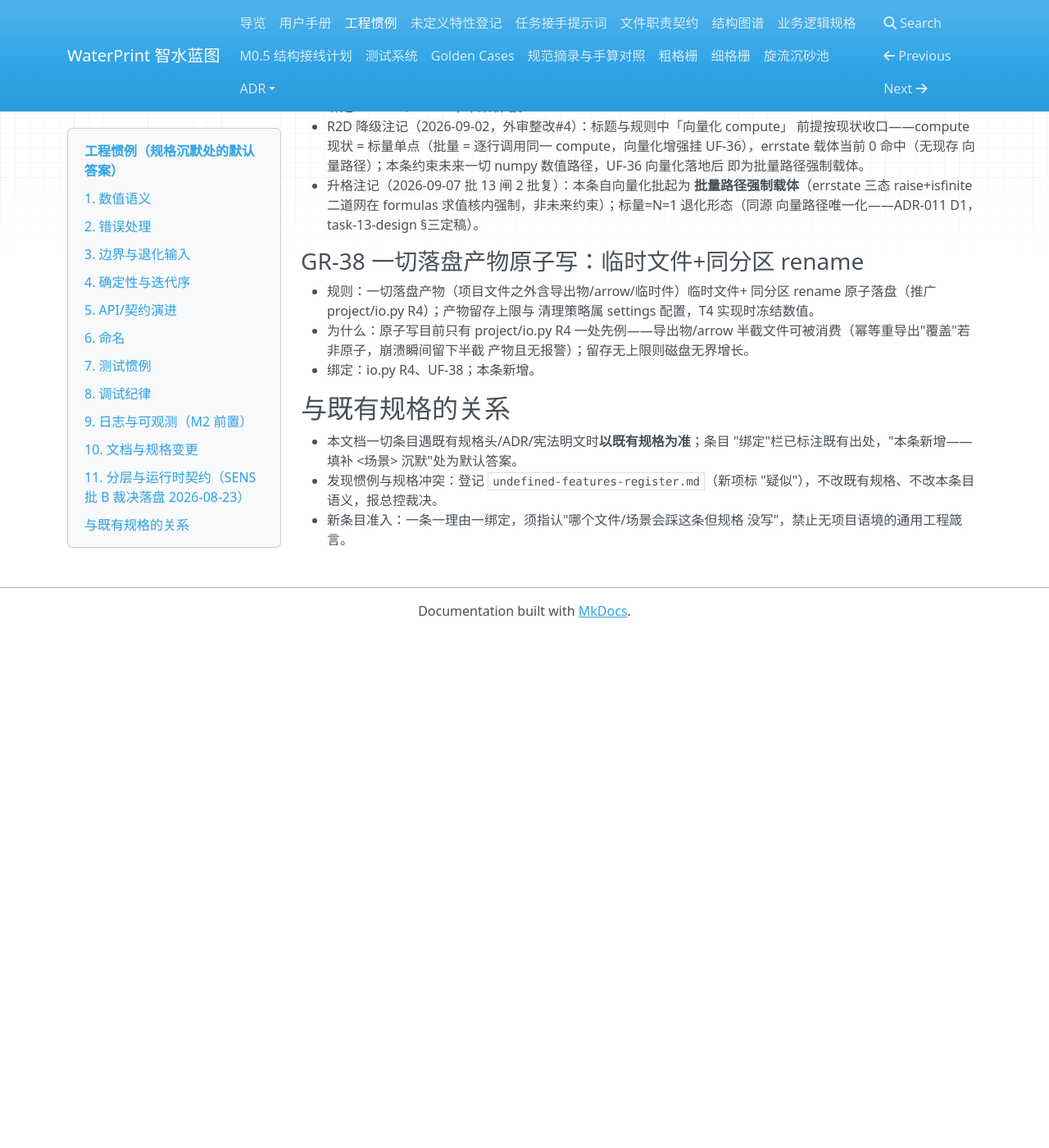
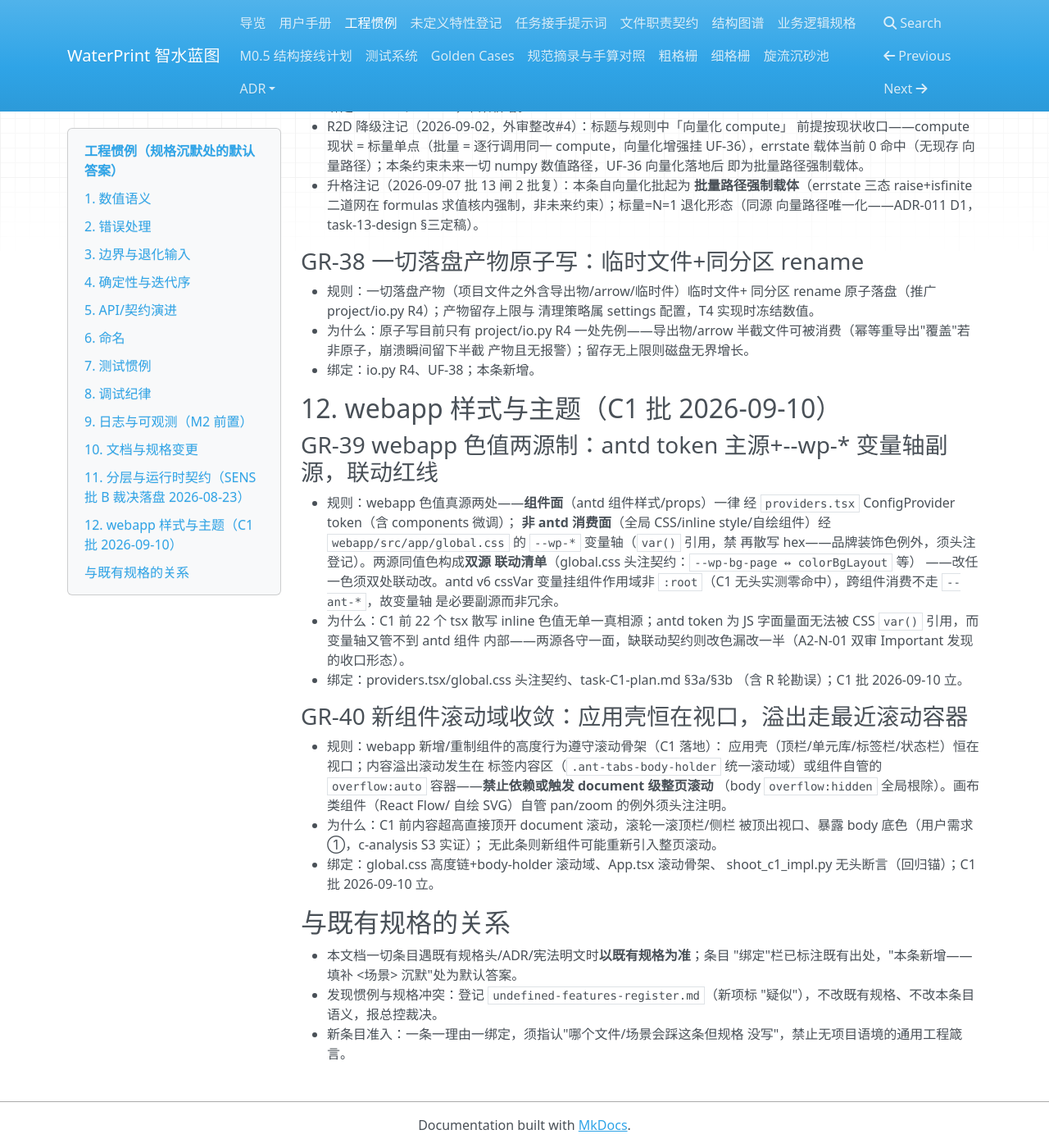
Before and after one commit to yyx20040712/waterprint, an MkDocs documentation site: the page built from docs/engineering-conventions.md, in a window 1280 px wide and 1400 px high, scrolled down 8396 px. Shown: the whole window at 82% size. Built offline with MkDocs 1.6.1, drawn with Linux system fonts in a browser that asks for light colours; nearby versions of some CDN libraries; before the commit the page ends 9169 px from its top, so only the background shows below that.

```diff
--- a/docs/engineering-conventions.md
+++ b/docs/engineering-conventions.md
@@ -436,6 +436,38 @@
   产物且无报警）；留存无上限则磁盘无界增长。
 - 绑定：io.py R4、UF-38；本条新增。
 
+## 12. webapp 样式与主题（C1 批 2026-09-10）
+
+### GR-39 webapp 色值两源制：antd token 主源+--wp-* 变量轴副源，联动红线
+- 规则：webapp 色值真源两处——**组件面**（antd 组件样式/props）一律
+  经 `providers.tsx` ConfigProvider token（含 components 微调）；
+  **非 antd 消费面**（全局 CSS/inline style/自绘组件）经
+  `webapp/src/app/global.css` 的 `--wp-*` 变量轴（`var()` 引用，禁
+  再散写 hex——品牌装饰色例外，须头注登记）。两源同值色构成**双源
+  联动清单**（global.css 头注契约：`--wp-bg-page ↔ colorBgLayout` 等）
+  ——改任一色须双处联动改。antd v6 cssVar 变量挂组件作用域非
+  `:root`（C1 无头实测零命中），跨组件消费不走 `--ant-*`，故变量轴
+  是必要副源而非冗余。
+- 为什么：C1 前 22 个 tsx 散写 inline 色值无单一真相源；antd token
+  为 JS 字面量面无法被 CSS `var()` 引用，而变量轴又管不到 antd 组件
+  内部——两源各守一面，缺联动契约则改色漏改一半（A2-N-01 双审
+  Important 发现的收口形态）。
+- 绑定：providers.tsx/global.css 头注契约、task-C1-plan.md §3a/§3b
+  （含 R 轮勘误）；C1 批 2026-09-10 立。
+
+### GR-40 新组件滚动域收敛：应用壳恒在视口，溢出走最近滚动容器
+- 规则：webapp 新增/重制组件的高度行为遵守滚动骨架（C1 落地）：
+  应用壳（顶栏/单元库/标签栏/状态栏）恒在视口；内容溢出滚动发生在
+  标签内容区（`.ant-tabs-body-holder` 统一滚动域）或组件自管的
+  `overflow:auto` 容器——**禁止依赖或触发 document 级整页滚动**
+  （body `overflow:hidden` 全局根除）。画布类组件（React Flow/
+  自绘 SVG）自管 pan/zoom 的例外须头注注明。
+- 为什么：C1 前内容超高直接顶开 document 滚动，滚轮一滚顶栏/侧栏
+  被顶出视口、暴露 body 底色（用户需求①，c-analysis S3 实证）；
+  无此条则新组件可能重新引入整页滚动。
+- 绑定：global.css 高度链+body-holder 滚动域、App.tsx 滚动骨架、
+  shoot_c1_impl.py 无头断言（回归锚）；C1 批 2026-09-10 立。
+
 ## 与既有规格的关系
 
 - 本文档一切条目遇既有规格头/ADR/宪法明文时**以既有规格为准**；条目
```
Also changed, not shown: README.md (+21 -15 lines), docs/file-contracts.md (+6 -1 lines), docs/user-manual.md (+22 -1 lines).
